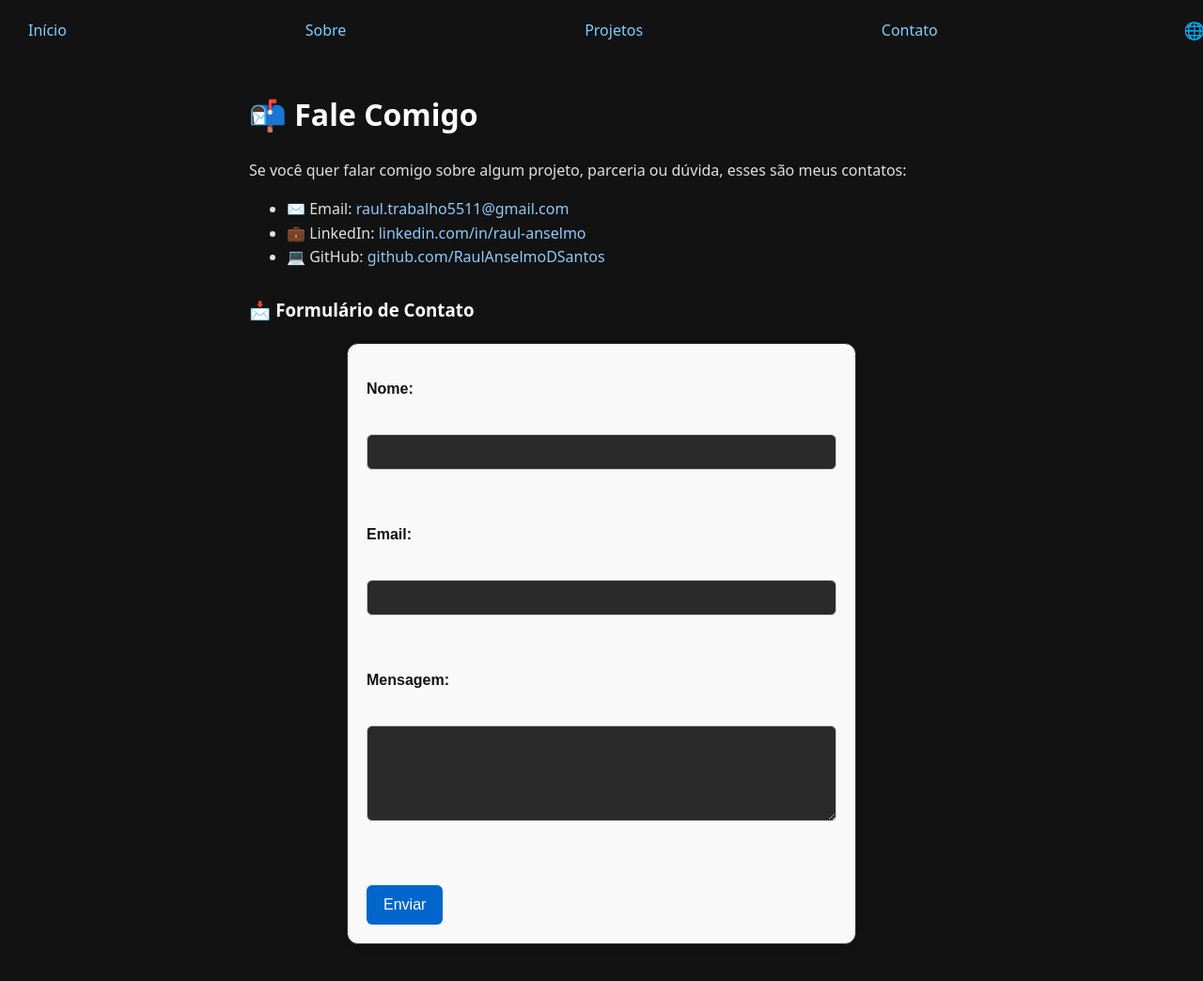
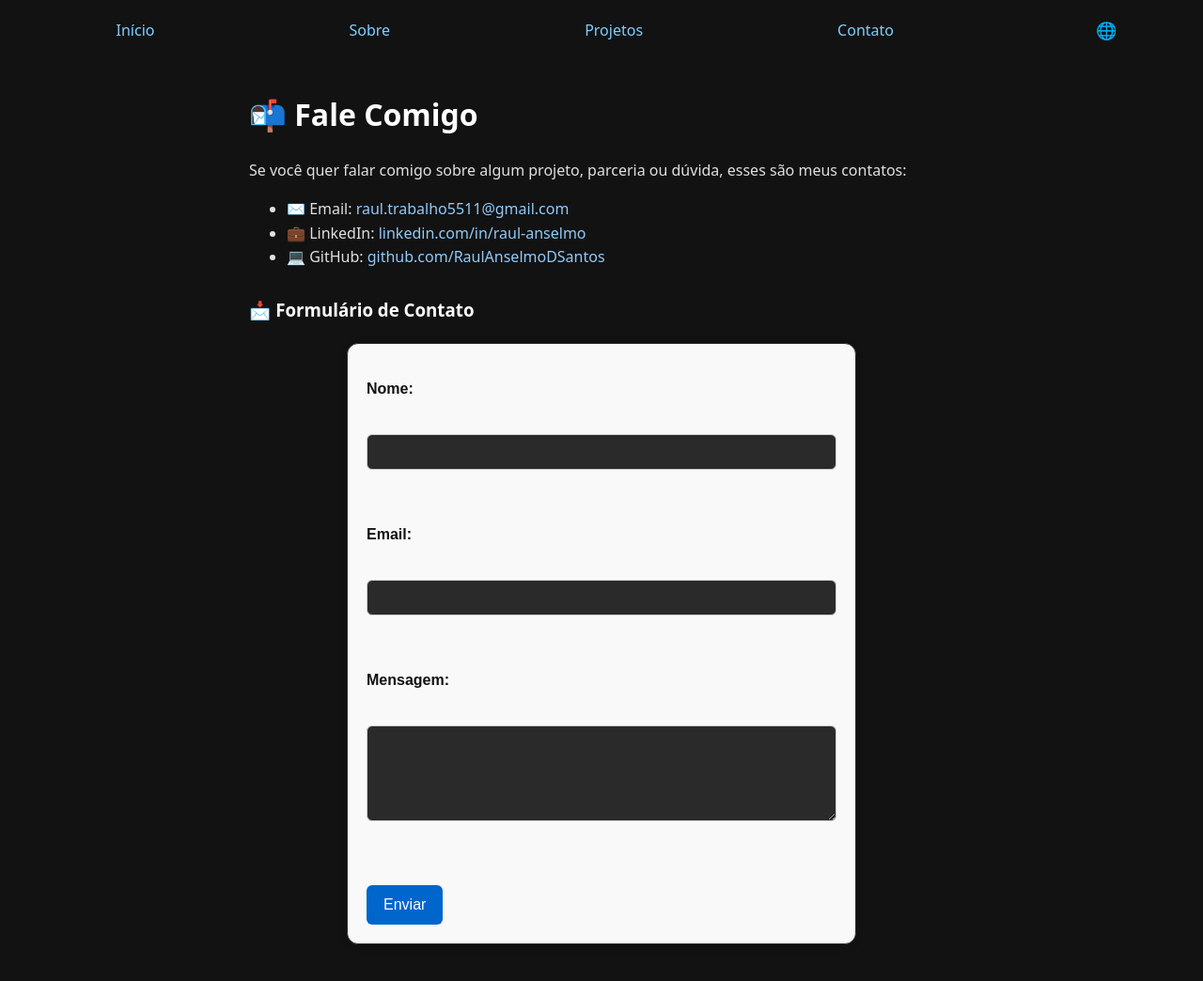
Before and after one commit to RaulAnselmoDSantos/RaulAnselmoPortfolio, a Jekyll site: the page built from pt/contato.md, in a window 1280 px wide and 1065 px high. Shown: the top 1044 px of the window at 94% size. Built offline with Jekyll 4.4.1, drawn with Linux system fonts in a browser that asks for light colours.

Commit message:
fix: flex navbar

```diff
--- a/assets/css/style.css
+++ b/assets/css/style.css
@@ -9,7 +9,6 @@ body {
   line-height: 1.6;
   max-width: 750px;
   margin: auto;
-  padding: 40px 20px;
   padding-top: 48px;
 }
 
@@ -88,7 +87,7 @@ nav.navbar {
   padding: 10px 20px;
   z-index: 1000; /* para manter sobre o restante do conteúdo */
   display: flex;
-  justify-content: space-between;
+  justify-content: space-around;
   align-items: center;
 }
 
```
